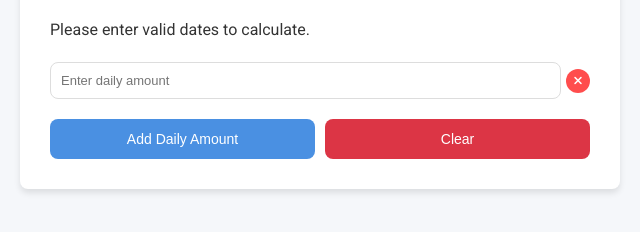
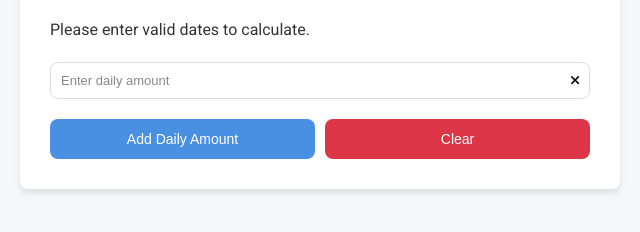
Before and after one commit to falendra-sahu/Payment-Date-Calculator, a plain HTML site: page index.html in a window 1280 px wide. Shown: the part 390-622 px from the top of the page, 320-960 px from the left. Drawn offline with Linux system fonts and the light colour scheme.

Commit message:
Update index.html

```diff
--- a/index.html
+++ b/index.html
@@ -83,48 +83,53 @@
             border-color: var(--primary-color);
         }
 
+		input::placeholder {
+            font-size: 13px; /* Yahan aap chahte size specify kar sakte hain */
+            color: #888;     /* Placeholder ka rang (optional) */
+        }
+
+
         .daily-amounts-container {
             margin-top: 20px;
             margin-bottom: 20px;
-        }
-
-        .daily-amounts-row {
             display: flex;
             flex-wrap: wrap;
-            gap: 10px;
-            margin-bottom: 10px;
+            gap: 15px;
         }
 
         .daily-amount-input {
-            flex: 1 1 calc(33.333% - 7px);
-            min-width: 0;
-            display: flex;
-            align-items: center;
+            flex: 1 1 calc(33% - 10px);
+            position: relative;
         }
 
         .daily-amount-input input {
-            flex-grow: 1;
+            padding-right: 30px; /* Space for the button */
         }
 
         .remove-btn {
-            background-color: #ff4d4d;
-            color: white;
+            background-color: transparent;
+            color: black;
             border: none;
-            border-radius: 50%;
-            width: 24px;
-            height: 24px;
+            border-radius: var(--border-radius);
+            width: 20px; /* Smaller button size */
+            height: 20px; /* Smaller button size */
+            position: absolute;
+            right: 5px; /* Adjusted position */
+            top: 50%;
+            transform: translateY(-50%);
             display: flex;
             justify-content: center;
             align-items: center;
             cursor: pointer;
-            font-size: 12px;
-            margin-left: 5px;
+            font-size: 13px;
             transition: background-color 0.3s ease;
-            flex-shrink: 0;
+			padding: 0; /* padding hata do */
+    		margin: 0;  /* margin hata do */
         }
 
         .remove-btn:hover {
-            background-color: #ff3333;
+			color: white;
+            background-color: red;
         }
 
         .button-container {
@@ -158,7 +163,7 @@
         }
 
         .clear-btn:hover {
-            background-color: #c82333;
+            background-color: red;
         }
 
         table {
@@ -216,15 +221,6 @@
                 gap: 10px;
             }
 
-            .date-input {
-                flex: 1 1 calc(50% - 5px);
-                min-width: 0;
-            }
-
-            .daily-amount-input {
-                flex: 1 1 calc(50% - 5px);
-            }
-
             input[type="date"], input[type="number"] {
                 font-size: 14px;
             }
@@ -237,7 +233,6 @@
     </style>
 </head>
 <body>
-
 <div class="container">
     <h2>Payment Date Calculator</h2>
     <div class="date-inputs">
@@ -250,28 +245,23 @@
             <input type="date" id="endPaymentDate" onchange="updateCalculation()">
         </div>
     </div>
-
     <div class="result" id="result"></div>
-
-    <div class="daily-amounts-container" id="dailyAmounts"></div>
-
+    <div class="daily-amounts-container" id="dailyAmounts">
+        <div class="daily-amount-input">
+            <input type="number" placeholder="Enter daily amount" oninput="updateCalculation()">
+            <button class="remove-btn" onclick="removeDailyAmount(this)">
+                <i class="fas fa-times"></i>
+            </button>
+        </div>
+    </div>
     <div class="button-container">
-        <button onclick="addDailyAmount()">Add Daily Amount</button>
+        <button onclick="addDailyAmountRow()">Add Daily Amount</button>
         <button class="clear-btn" onclick="clearFields()">Clear</button>
     </div>
 </div>
-
 <script>
-    function addDailyAmount() {
+    function addDailyAmountRow() {
         const dailyAmountsDiv = document.getElementById('dailyAmounts');
-        const lastRow = dailyAmountsDiv.lastElementChild;
-
-        if (!lastRow || lastRow.children.length === 2) {
-            const newRow = document.createElement('div');
-            newRow.className = 'daily-amounts-row';
-            dailyAmountsDiv.appendChild(newRow);
-        }
-
         const newInput = document.createElement('div');
         newInput.className = 'daily-amount-input';
         newInput.innerHTML = `
@@ -280,20 +270,12 @@
                 <i class="fas fa-times"></i>
             </button>
         `;
-        dailyAmountsDiv.lastElementChild.appendChild(newInput);
+        dailyAmountsDiv.appendChild(newInput);
         updateCalculation();
     }
 
     function removeDailyAmount(button) {
-        const dailyAmountsDiv = document.getElementById('dailyAmounts');
-        const row = button.closest('.daily-amounts-row');
         button.closest('.daily-amount-input').remove();
-        if (row.children.length === 0) {
-            row.remove();
-        }
-        if (dailyAmountsDiv.children.length === 0) {
-            addDailyAmount();
-        }
         updateCalculation();
     }
 
@@ -346,13 +328,19 @@
         document.getElementById("endPaymentDate").value = '';
         const dailyAmounts = document.getElementById('dailyAmounts');
         dailyAmounts.innerHTML = '';
-        addDailyAmount();
+        const defaultInput = document.createElement('div');
+        defaultInput.className = 'daily-amount-input';
+        defaultInput.innerHTML = `
+            <input type="number" placeholder="Enter daily amount" oninput="updateCalculation()">
+            <button class="remove-btn" onclick="removeDailyAmount(this)">
+                <i class="fas fa-times"></i>
+            </button>
+        `;
+        dailyAmounts.appendChild(defaultInput);
         updateCalculation();
     }
 
-    addDailyAmount();
-    updateCalculation();
+    clearFields();
 </script>
-
 </body>
 </html>
```
